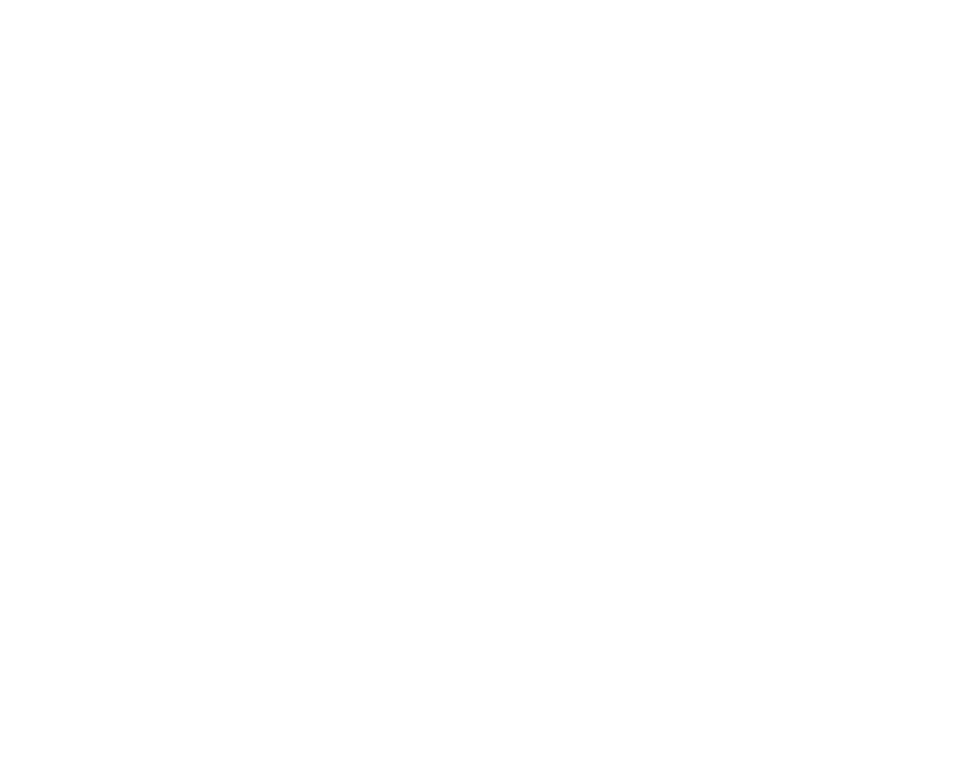
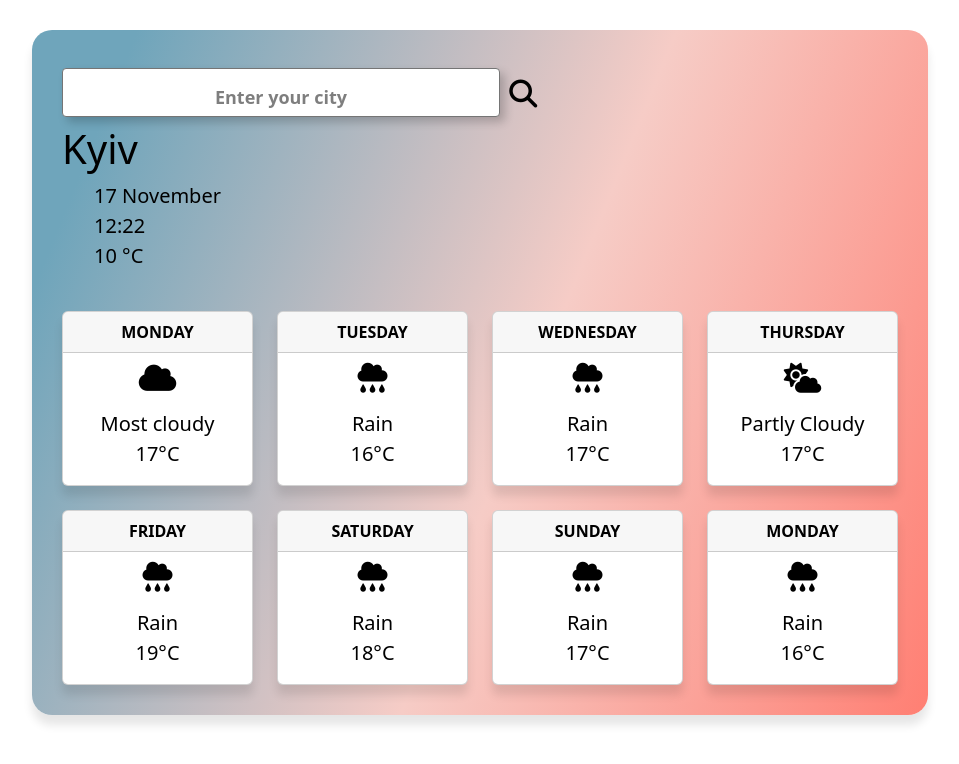
Before and after one commit to NastiiaS/new-project, a plain HTML site: page index.html in a window 1280 px wide. Shown: the whole page, without its empty margins (160-1119 px from the left). Drawn offline with nearby package versions, Linux system fonts and the light colour scheme.

Commit message:
Added weather project (html,css,js)

```diff
--- a/index.html
+++ b/index.html
@@ -4,7 +4,130 @@
     <meta charset="UTF-8" />
     <meta http-equiv="X-UA-Compatible" content="IE=edge" />
     <meta name="viewport" content="width=device-width, initial-scale=1.0" />
-    <title>Document</title>
+    <title>Weather forecast</title>
+    <link rel="stylesheet" href="src/styles.css" />
+    <link
+      href="https://cdn.jsdelivr.net/npm/bootstrap@5.2.0-beta1/dist/css/bootstrap.min.css"
+      rel="stylesheet"
+      integrity="sha384-0evHe/X+R7YkIZDRvuzKMRqM+OrBnVFBL6DOitfPri4tjfHxaWutUpFmBp4vmVor"
+      crossorigin="anonymous"
+    />
+    <script
+      src="https://cdn.jsdelivr.net/npm/bootstrap@5.2.0-beta1/dist/js/bootstrap.bundle.min.js"
+      integrity="sha384-pprn3073KE6tl6bjs2QrFaJGz5/SUsLqktiwsUTF55Jfv3qYSDhgCecCxMW52nD2"
+      crossorigin="anonymous"
+    ></script>
+    <script
+      src="https://kit.fontawesome.com/bd873e5e16.js"
+      crossorigin="anonymous"
+    ></script>
+    <script src="https://cdn.jsdelivr.net/npm/axios@1.1.2/dist/axios.min.js"></script>
   </head>
-  <body></body>
+  <body>
+    <div class="weatherbody">
+      <form id="search-form">
+        <div class="form-group fg--search">
+          <input
+            type="text"
+            placeholder="Enter your city"
+            id="search-city-input"
+          />
+          <button type="submit"><i class="fa fa-search"></i></button>
+        </div>
+      </form>
+      <h1 id="city">Kyiv</h1>
+      <ul style="list-style: none">
+        <li id="dateMon">23 September</li>
+        <li id="time">17:39</li>
+        <li>
+          <span id="temperature">10</span>
+          °C
+        </li>
+      </ul>
+      <br />
+      <div class="row">
+        <div class="col-3">
+          <div class="card">
+            <div class="card-header">MONDAY</div>
+            <i class="fa-solid fa-cloud cloudy"></i>
+            <div class="card-body">
+              Most cloudy <br />
+              17°C
+            </div>
+          </div>
+        </div>
+        <div class="col-3">
+          <div class="card">
+            <div class="card-header">TUESDAY</div>
+            <i class="fa-solid fa-cloud-rain rainy"></i>
+            <div class="card-body">
+              Rain <br />
+              16°C
+            </div>
+          </div>
+        </div>
+        <div class="col-3">
+          <div class="card">
+            <div class="card-header">WEDNESDAY</div>
+            <i class="fa-solid fa-cloud-rain rainy"></i>
+            <div class="card-body">
+              Rain <br />
+              17°C
+            </div>
+          </div>
+        </div>
+        <div class="col-3">
+          <div class="card">
+            <div class="card-header">THURSDAY</div>
+            <i class="fa-solid fa-cloud-sun cloudsun"></i>
+            <div class="card-body">Partly Cloudy <br />17°C</div>
+          </div>
+        </div>
+      </div>
+      <br />
+      <div class="row">
+        <div class="col-3">
+          <div class="card">
+            <div class="card-header">FRIDAY</div>
+            <i class="fa-solid fa-cloud-rain rainy"></i>
+            <div class="card-body">
+              Rain <br />
+              19°C
+            </div>
+          </div>
+        </div>
+        <div class="col-3">
+          <div class="card">
+            <div class="card-header">SATURDAY</div>
+            <i class="fa-solid fa-cloud-rain rainy"></i>
+            <div class="card-body">
+              Rain <br />
+              18°C
+            </div>
+          </div>
+        </div>
+        <div class="col-3">
+          <div class="card">
+            <div class="card-header">SUNDAY</div>
+            <i class="fa-solid fa-cloud-rain rainy"></i>
+            <div class="card-body">
+              Rain <br />
+              17°C
+            </div>
+          </div>
+        </div>
+        <div class="col-3">
+          <div class="card">
+            <div class="card-header">MONDAY</div>
+            <i class="fa-solid fa-cloud-rain rainy"></i>
+            <div class="card-body">
+              Rain <br />
+              16°C
+            </div>
+          </div>
+        </div>
+      </div>
+    </div>
+    <script src="src/index.js"></script>
+  </body>
 </html>
--- /dev/null
+++ b/src/index.js
@@ -0,0 +1,48 @@
+let now = new Date();
+
+let date = now.getDate();
+let hours = now.getHours();
+if (hours < 10) {
+  hours = `0${hours}`;
+}
+let minutes = now.getMinutes();
+if (minutes < 10) {
+  minutes = `0${minutes}`;
+}
+let months = [
+  "January",
+  "February",
+  "March",
+  "April",
+  "May",
+  "Jun",
+  "July",
+  "August",
+  "September",
+  "October",
+  "November",
+  "December",
+];
+let month = months[now.getMonth()];
+let currentDayMonth = document.querySelector("#dateMon");
+let currentTime = document.querySelector("#time");
+currentDayMonth.innerHTML = ` ${date} ${month}`;
+currentTime.innerHTML = `${hours}:${minutes}`;
+
+function displayWeatherCondition(response) {
+  document.querySelector("#city").innerHTML = response.data.name;
+  document.querySelector("#temperature").innerHTML = Math.round(
+    response.data.main.temp
+  );
+}
+
+function search(event) {
+  event.preventDefault();
+  let apiKey = "fedaca8118b0cf269ccc3d2228739a0c";
+  let city = document.querySelector("#search-city-input").value;
+  let apiUrl = `https://api.openweathermap.org/data/2.5/weather?q=${city}&appid=${apiKey}&units=metric`;
+  axios.get(apiUrl).then(displayWeatherCondition);
+}
+
+let searchForm = document.querySelector("#search-form");
+searchForm.addEventListener("submit", search);
--- /dev/null
+++ b/src/styles.css
@@ -0,0 +1,85 @@
+body {
+  display: block;
+  background-color: white;
+  flex-wrap: wrap;
+}
+.weatherbody {
+  display: block;
+  background: linear-gradient(
+    112deg,
+    #6fa5bb 9%,
+    rgb(246, 204, 198) 55%,
+    rgb(255, 127, 115) 100%,
+    rgb(139, 102, 241) 100%
+  );
+  box-shadow: rgba(0, 0, 0, 0.1) 0px 10px 10px 0;
+  border-radius: 20px;
+  color: black;
+  width: 70%;
+  padding: 30px;
+  margin: 30px auto;
+  background-repeat: no-repeat, no-repeat;
+}
+input[type="text"] {
+  border-radius: 4px;
+  margin: 8px 0;
+  box-sizing: border-box;
+  text-align: center;
+  font-size: 30px;
+  box-shadow: 5px 5px 10px rgba(0, 0, 0, 0.2);
+  border: 1px solid #757575;
+}
+input::placeholder {
+  font-weight: bold;
+  opacity: 0.5;
+  color: black;
+  font-size: 18px;
+}
+.fg--search button {
+  background: transparent;
+  border: none;
+  cursor: pointer;
+  display: inline-block;
+  font-size: 28px;
+  padding: 5px 5px;
+  z-index: 2;
+}
+h1 {
+  font-size: 25px;
+  margin: 0 auto;
+  font-weight: bold;
+}
+ul {
+  font-size: 20px;
+  margin: 0 auto;
+}
+.card {
+  border: 1px solid #ffffff;
+  padding: 0;
+  box-shadow: rgba(0, 0, 0, 0.1) 0px 10px 10px 0;
+}
+
+.card-header {
+  text-align: center;
+  font-weight: bold;
+}
+.card-body {
+  text-align: center;
+  font-size: 20px;
+  padding: 10px 15px 15px 15px;
+}
+.cloudy {
+  text-align: center;
+  font-size: 30px;
+  padding-top: 10px;
+}
+.rainy {
+  text-align: center;
+  font-size: 30px;
+  padding-top: 10px;
+}
+.cloudsun {
+  text-align: center;
+  font-size: 30px;
+  padding-top: 10px;
+}
```
